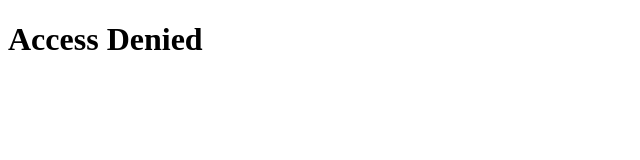
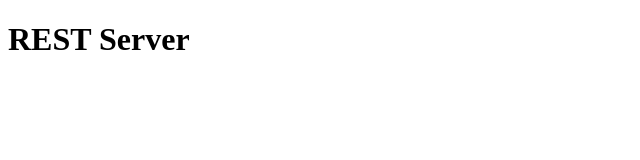
Before and after one commit to VarScript/project-restserver-nodejs, a plain HTML site: page public/index.html in a window 1280 px wide. Shown: the whole page, without its empty margins (0-640 px from the left). Drawn offline with Linux system fonts and the light colour scheme.

```diff
--- a/public/index.html
+++ b/public/index.html
@@ -4,9 +4,9 @@
     <meta charset="UTF-8">
     <meta http-equiv="X-UA-Compatible" content="IE=edge">
     <meta name="viewport" content="width=device-width, initial-scale=1.0">
-    <title>Access denied</title>
+    <title>REST Server</title>
 </head>
 <body>
-    <h1>Access Denied</h1>
+    <h1>REST Server</h1>
 </body>
 </html>
```
